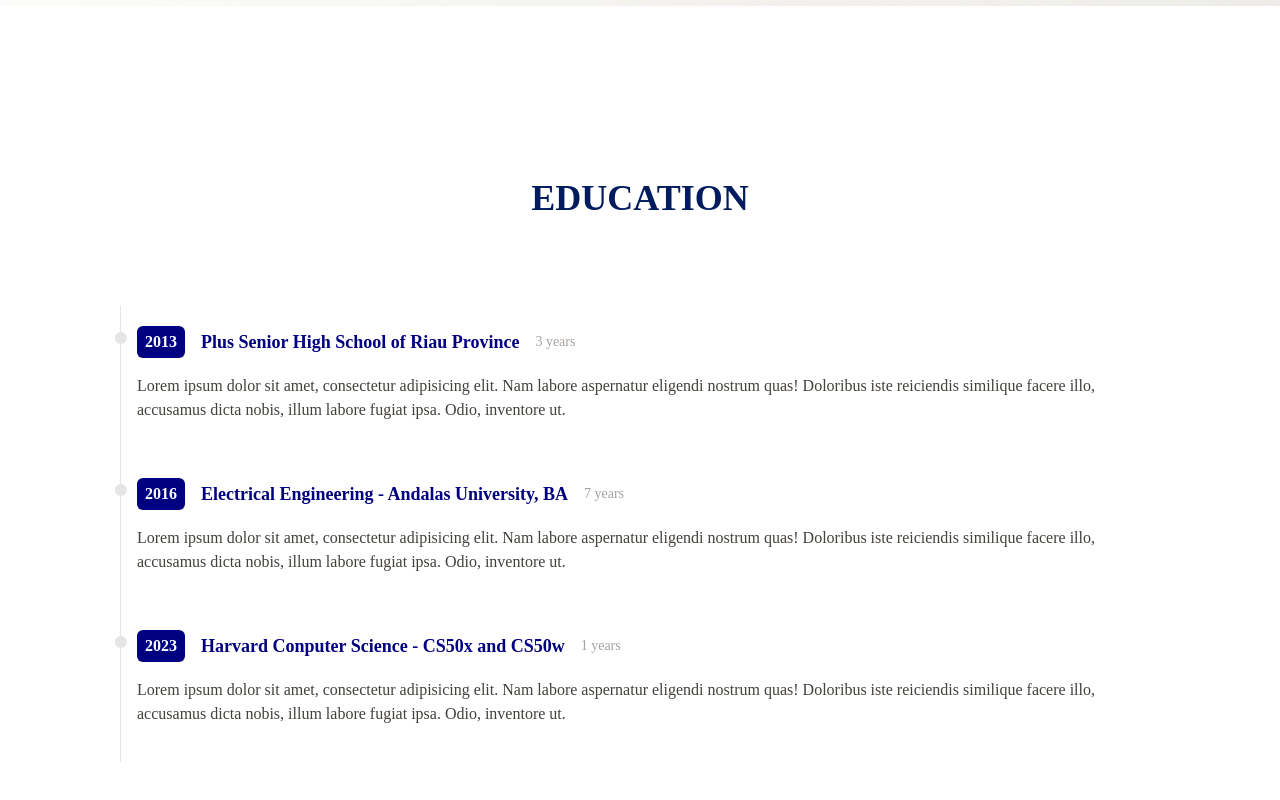
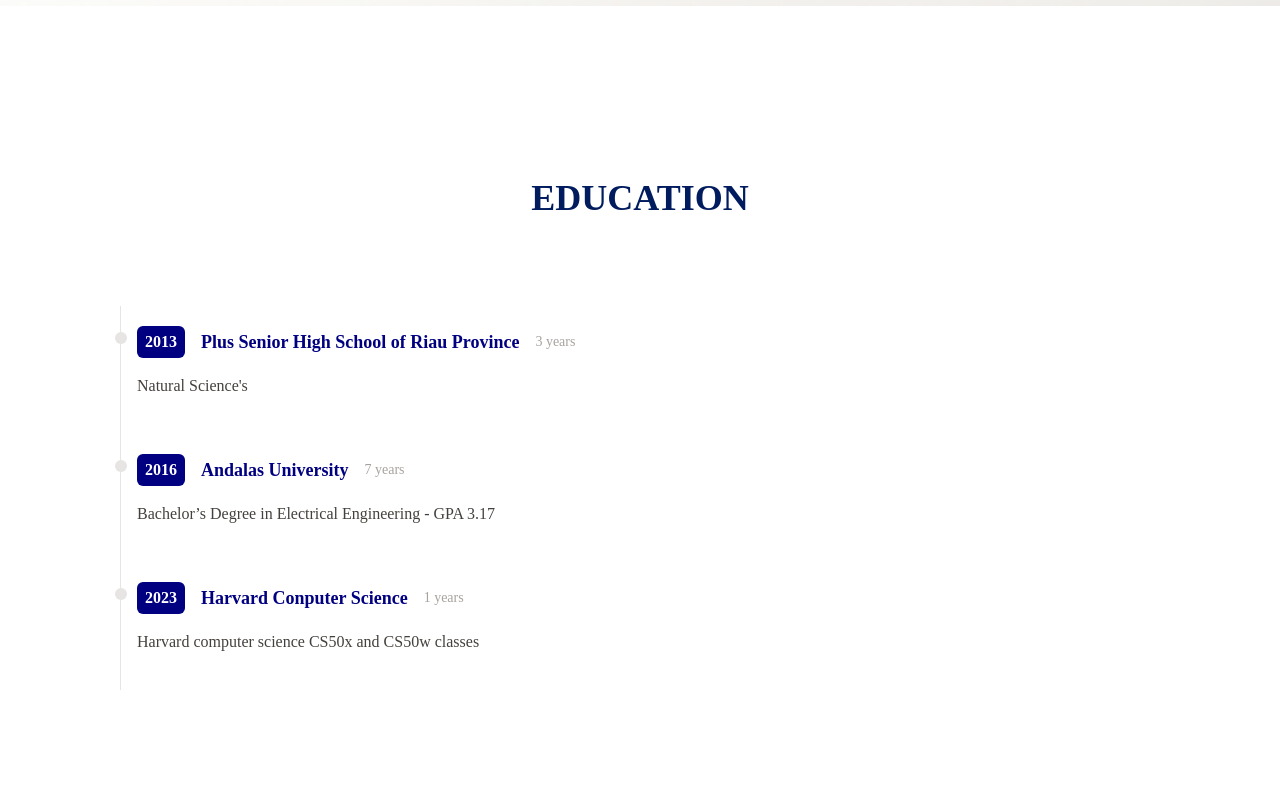
Before and after one commit to habiburahmanrulialif/web-portofolio, a React (Vite) app in the folder frontend/: page / in a window 1280 px wide. Shown: the part 794-1594 px from the top of the page. Built offline with nearby package versions, Linux system fonts and the light colour scheme.

Commit message:
fixing education list

```diff
--- a/frontend/src/components/education/Education.jsx
+++ b/frontend/src/components/education/Education.jsx
@@ -7,21 +7,21 @@
         year: 2013,
         title: "Plus Senior High School of Riau Province",
         details:
-            "Lorem ipsum dolor sit amet, consectetur adipisicing elit. Nam labore aspernatur eligendi nostrum quas! Doloribus iste reiciendis similique facere illo, accusamus dicta nobis, illum labore fugiat ipsa. Odio, inventore ut.",
+            "Natural Science's",
         durations: "3 years",
     },
     {
         year: 2016,
-        title: "Electrical Engineering - Andalas University, BA",
+        title: "Andalas University",
         details:
-            "Lorem ipsum dolor sit amet, consectetur adipisicing elit. Nam labore aspernatur eligendi nostrum quas! Doloribus iste reiciendis similique facere illo, accusamus dicta nobis, illum labore fugiat ipsa. Odio, inventore ut.",
+            "Bachelor’s Degree in Electrical Engineering - GPA 3.17",
         durations: "7 years",
     },
     {
         year: 2023,
-        title: "Harvard Conputer Science - CS50x and CS50w",
+        title: "Harvard Conputer Science",
         details:
-            "Lorem ipsum dolor sit amet, consectetur adipisicing elit. Nam labore aspernatur eligendi nostrum quas! Doloribus iste reiciendis similique facere illo, accusamus dicta nobis, illum labore fugiat ipsa. Odio, inventore ut.",
+            "Harvard computer science CS50x and CS50w classes",
         durations: "1 years",
     },
 ];
```
